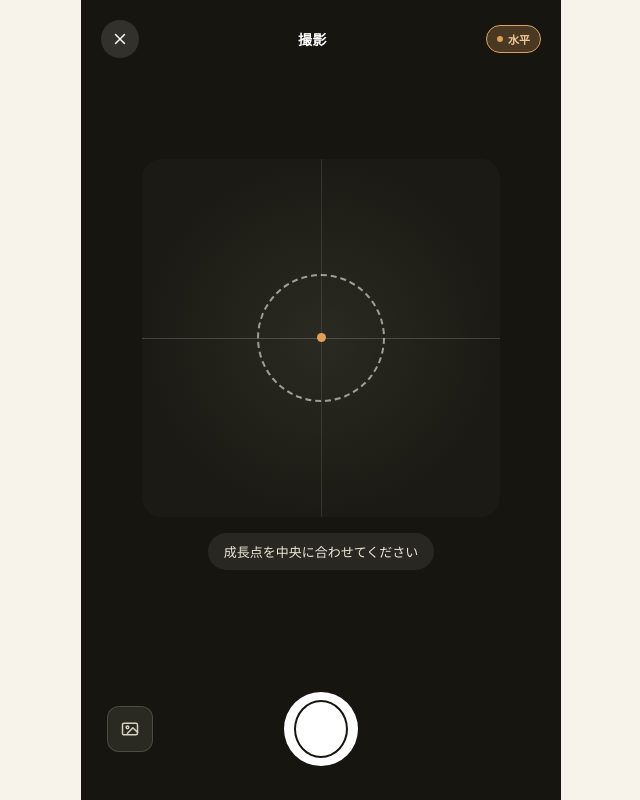
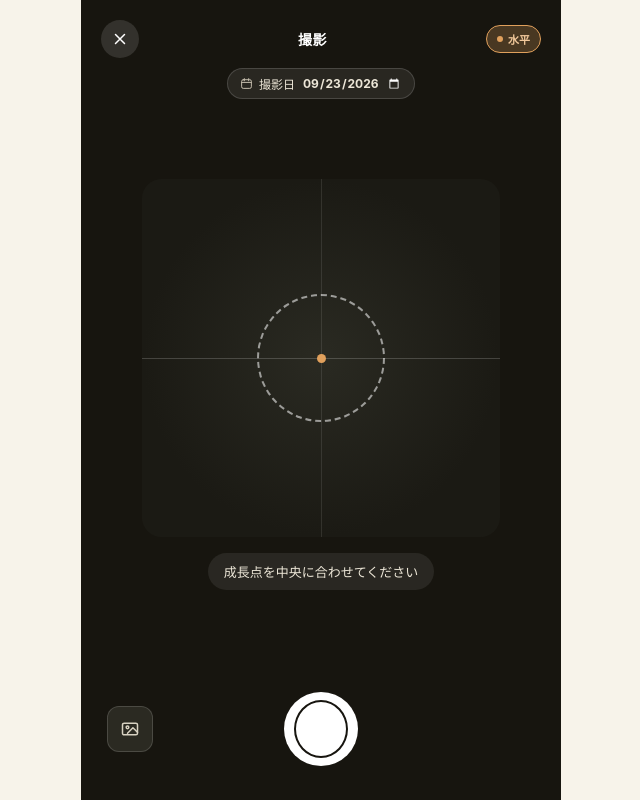
Before and after one commit to tfoa1205-lab/agave-days, a React (Vite) app: page /#/plant/1/camera in a window 1280 px wide. Shown: the whole page, without its empty margins (319-959 px from the left). Built offline with nearby package versions, Linux system fonts and the light colour scheme; no server answers.

Commit message:
Add backdate picker to camera screen, defaulting to today

```diff
--- a/src/pages/Camera.tsx
+++ b/src/pages/Camera.tsx
@@ -3,6 +3,7 @@ import { useNavigate, useParams } from "react-router-dom";
 import { addPhoto, getPlant } from "../db";
 import type { Plant } from "../types";
 import { useDeviceLevel } from "../hooks/useDeviceLevel";
+import { dateInputToIso, todayInputValue } from "../utils/date";
 
 const LEVEL_THRESHOLD = 8;
 
@@ -13,8 +14,10 @@ export function Camera() {
   const [plant, setPlant] = useState<Plant | null>(null);
   const [cameraError, setCameraError] = useState(false);
   const [busy, setBusy] = useState(false);
+  const [takenAtDate, setTakenAtDate] = useState(todayInputValue());
   const { tilt, needsPermission, requestPermission } = useDeviceLevel();
   const isLevel = tilt !== null && tilt < LEVEL_THRESHOLD;
+  const isBackdated = takenAtDate !== todayInputValue();
 
   useEffect(() => {
     getPlant(id).then((p) => setPlant(p ?? null));
@@ -60,7 +63,7 @@ export function Camera() {
       const blob: Blob = await new Promise((resolve, reject) =>
         canvas.toBlob((b) => (b ? resolve(b) : reject(new Error("capture failed"))), "image/jpeg", 0.92)
       );
-      await addPhoto({ plantId: id, original: blob });
+      await addPhoto({ plantId: id, original: blob, takenAt: dateInputToIso(takenAtDate) });
       goBack();
     } finally {
       setBusy(false);
@@ -71,7 +74,7 @@ export function Camera() {
     if (!file || busy) return;
     setBusy(true);
     try {
-      await addPhoto({ plantId: id, original: file });
+      await addPhoto({ plantId: id, original: file, takenAt: dateInputToIso(takenAtDate) });
       goBack();
     } finally {
       setBusy(false);
@@ -112,6 +115,42 @@ export function Camera() {
           <span style={{ width: 6, height: 6, borderRadius: "50%", background: isLevel ? "#A8D18D" : "#E0A05C", display: "inline-block" }} />
           <span>{tilt === null ? (needsPermission ? "タップして計測" : "水平") : isLevel ? "水平" : `傾き${Math.round(tilt)}°`}</span>
         </button>
+      </div>
+
+      <div style={{ display: "flex", justifyContent: "center", padding: "10px 20px 0" }}>
+        <label
+          style={{
+            display: "inline-flex",
+            alignItems: "center",
+            gap: 6,
+            background: isBackdated ? "rgba(224,160,92,0.18)" : "rgba(255,255,255,0.08)",
+            border: `1px solid ${isBackdated ? "rgba(224,160,92,0.55)" : "rgba(255,255,255,0.15)"}`,
+            padding: "6px 12px",
+            borderRadius: 100,
+            cursor: "pointer",
+          }}
+        >
+          <svg width="13" height="13" viewBox="0 0 24 24" fill="none" stroke={isBackdated ? "#F0C79A" : "#C7BFAE"} strokeWidth={1.8} strokeLinecap="round" strokeLinejoin="round">
+            <rect x="3" y="5" width="18" height="16" rx="3" />
+            <path d="M3 10h18M8 3v4M16 3v4" />
+          </svg>
+          <span style={{ fontSize: 12, color: isBackdated ? "#F0C79A" : "#EDE7D8" }}>{isBackdated ? "この日で記録" : "撮影日"}</span>
+          <input
+            type="date"
+            value={takenAtDate}
+            max={todayInputValue()}
+            onChange={(e) => setTakenAtDate(e.target.value || todayInputValue())}
+            style={{
+              background: "transparent",
+              border: "none",
+              color: isBackdated ? "#F0C79A" : "#EDE7D8",
+              fontSize: 12,
+              fontWeight: 700,
+              fontFamily: "inherit",
+              colorScheme: "dark",
+            }}
+          />
+        </label>
       </div>
 
       <div style={{ flex: "1 1 auto", display: "flex", flexDirection: "column", alignItems: "center", justifyContent: "center", gap: 16, padding: "0 16px" }}>
--- a/src/utils/date.ts
+++ b/src/utils/date.ts
@@ -20,3 +20,15 @@ export function todayLongJa(): string {
   const d = new Date();
   return `${d.getFullYear()}年${d.getMonth() + 1}月${d.getDate()}日`;
 }
+
+// Local (not UTC) date in the "YYYY-MM-DD" shape <input type="date"> expects.
+export function todayInputValue(): string {
+  const d = new Date();
+  return `${d.getFullYear()}-${String(d.getMonth() + 1).padStart(2, "0")}-${String(d.getDate()).padStart(2, "0")}`;
+}
+
+// Turns an <input type="date"> value into an ISO timestamp, anchored at
+// local noon so day-level comparisons never drift across a timezone.
+export function dateInputToIso(dateValue: string): string {
+  return new Date(`${dateValue}T12:00:00`).toISOString();
+}
```
